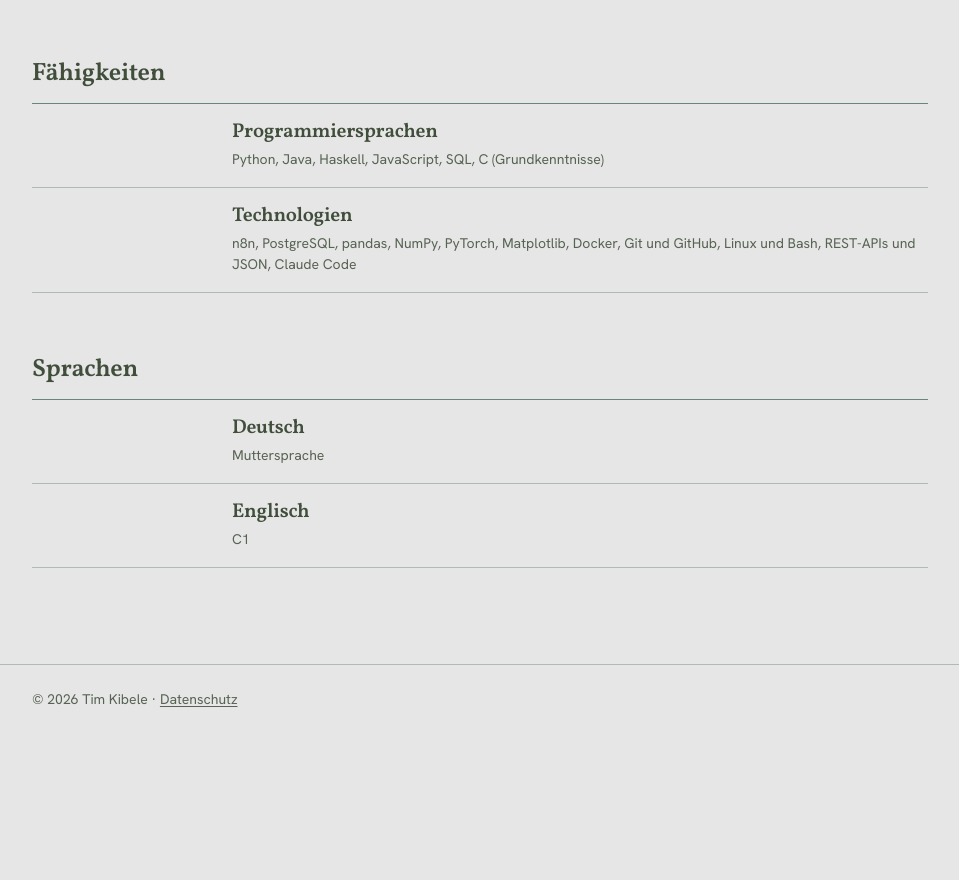
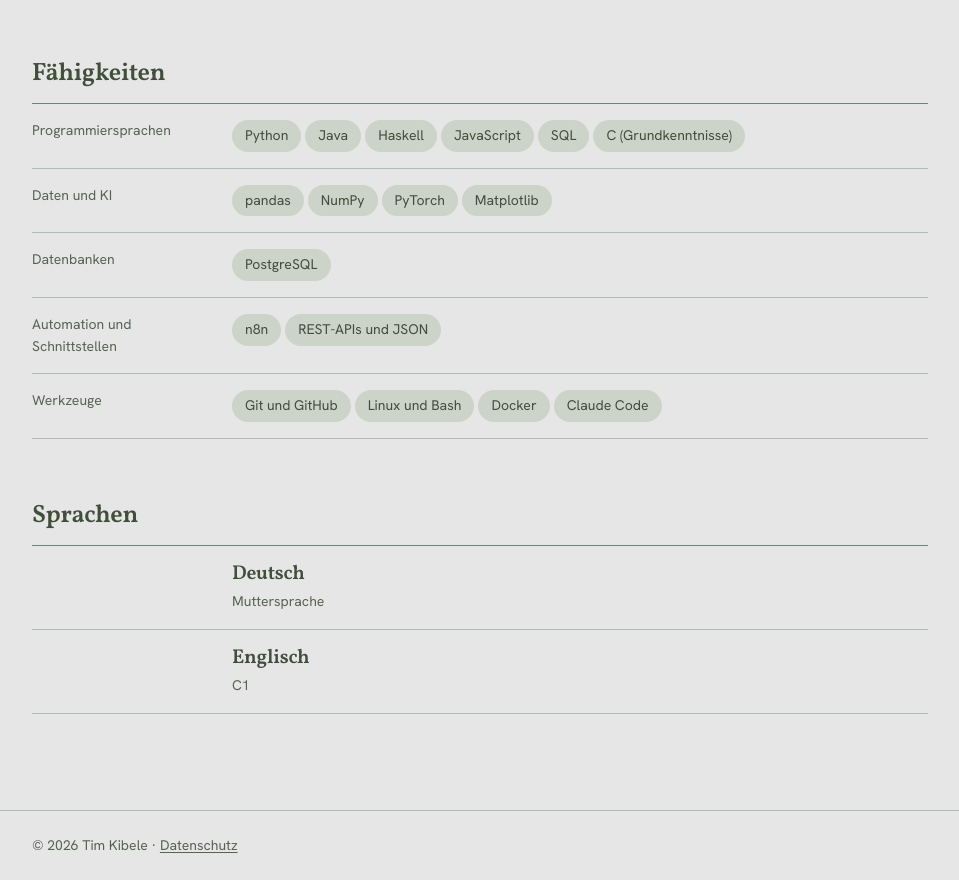
Before and after one commit to tim-kibele/timkibele-com, an Astro site: page /de/lebenslauf in a window 1280 px wide. Shown: the part 939-1819 px from the top of the page, without its empty margins (160-1119 px from the left). Before the commit the page ends 1673 px from the top, so only its background shows below. Built offline with nearby package versions, Linux system fonts and the light colour scheme; Astro itself is replaced by a stand-in of ours.

Commit message:
Group CV skills into labelled chips
Skills read faster as short groups (languages, data and AI, databases, automation, tools) than as one long line.

Co-Authored-By: Claude Sonnet 5.5 <noreply@anthropic.com>

```diff
--- a/src/pages/[lang]/lebenslauf/index.astro
+++ b/src/pages/[lang]/lebenslauf/index.astro
@@ -8,7 +8,7 @@ export function getStaticPaths() {
 const lang = Astro.params.lang as Lang;
 const tr = t(lang);
 
-type Row = { when?: string; title: string; org?: string; text?: string };
+type Row = { when?: string; title: string; org?: string; text?: string; tags?: string[] };
 const cv = {
   de: {
     profile: 'Ich studiere Informatik an der LMU München und strebe einen Master in Informatik mit Spezialisierung auf KI an. Ich interessiere mich für alles rund um Technik, vor allem für KI, Gaming und mechanische Tastaturen.',
@@ -22,8 +22,11 @@ const cv = {
       { when: '2023 – 2024', title: 'Informatik (B. Sc.)', org: 'RWU Weingarten' },
     ] as Row[],
     skills: [
-      { title: 'Programmiersprachen', text: 'Python, Java, Haskell, JavaScript, SQL, C (Grundkenntnisse)' },
-      { title: 'Technologien', text: 'n8n, PostgreSQL, pandas, NumPy, PyTorch, Matplotlib, Docker, Git und GitHub, Linux und Bash, REST-APIs und JSON, Claude Code' },
+      { title: 'Programmiersprachen', tags: ['Python', 'Java', 'Haskell', 'JavaScript', 'SQL', 'C (Grundkenntnisse)'] },
+      { title: 'Daten und KI', tags: ['pandas', 'NumPy', 'PyTorch', 'Matplotlib'] },
+      { title: 'Datenbanken', tags: ['PostgreSQL'] },
+      { title: 'Automation und Schnittstellen', tags: ['n8n', 'REST-APIs und JSON'] },
+      { title: 'Werkzeuge', tags: ['Git und GitHub', 'Linux und Bash', 'Docker', 'Claude Code'] },
     ] as Row[],
     languages: [
       { title: 'Deutsch', text: 'Muttersprache' },
@@ -42,8 +45,11 @@ const cv = {
       { when: '2023 – 2024', title: 'Computer Science (B.Sc.)', org: 'RWU Weingarten' },
     ] as Row[],
     skills: [
-      { title: 'Programming languages', text: 'Python, Java, Haskell, JavaScript, SQL, C (basics)' },
-      { title: 'Technologies', text: 'n8n, PostgreSQL, pandas, NumPy, PyTorch, Matplotlib, Docker, Git and GitHub, Linux and Bash, REST APIs and JSON, Claude Code' },
+      { title: 'Programming languages', tags: ['Python', 'Java', 'Haskell', 'JavaScript', 'SQL', 'C (basics)'] },
+      { title: 'Data and AI', tags: ['pandas', 'NumPy', 'PyTorch', 'Matplotlib'] },
+      { title: 'Databases', tags: ['PostgreSQL'] },
+      { title: 'Automation and interfaces', tags: ['n8n', 'REST APIs and JSON'] },
+      { title: 'Tools', tags: ['Git and GitHub', 'Linux and Bash', 'Docker', 'Claude Code'] },
     ] as Row[],
     languages: [
       { title: 'German', text: 'Native' },
@@ -69,11 +75,12 @@ const sections = [
         <ul class="cv-rows">
           {rows.map((r) => (
             <li class="cv-row">
-              <span class="when">{r.when}</span>
+              <span class="when">{r.when ?? (r.tags ? r.title : '')}</span>
               <div>
-                <h3>{r.title}</h3>
+                {!r.tags && <h3>{r.title}</h3>}
                 {r.org && <p class="org">{r.org}</p>}
                 {r.text && <p class="org">{r.text}</p>}
+                {r.tags && <ul class="tags">{r.tags.map((tag) => <li>{tag}</li>)}</ul>}
               </div>
             </li>
           ))}
--- a/src/styles/global.css
+++ b/src/styles/global.css
@@ -127,6 +127,8 @@ h2 { margin-top: var(--space-2xl); }
 .cv-row .when { font-size: var(--text-sm); color: var(--color-muted); font-variant-numeric: lining-nums tabular-nums; }
 .cv-row h3 { font-size: var(--text-lg); line-height: 1.25; }
 .cv-row .org { font-size: var(--text-sm); color: var(--color-muted); margin-top: var(--space-2xs); }
+.cv-row .tags { margin: 0; }
+.cv-row .tags li { font-size: var(--text-sm); padding: var(--space-2xs) var(--space-sm); border-color: transparent; background: var(--tint-moss); color: var(--color-ink); }
 @media (max-width: 40rem) { .cv-row { grid-template-columns: minmax(0, 1fr); gap: var(--space-2xs); } }
 
 /* margin art: decorative animation, shown only inside the split layout below */
```
